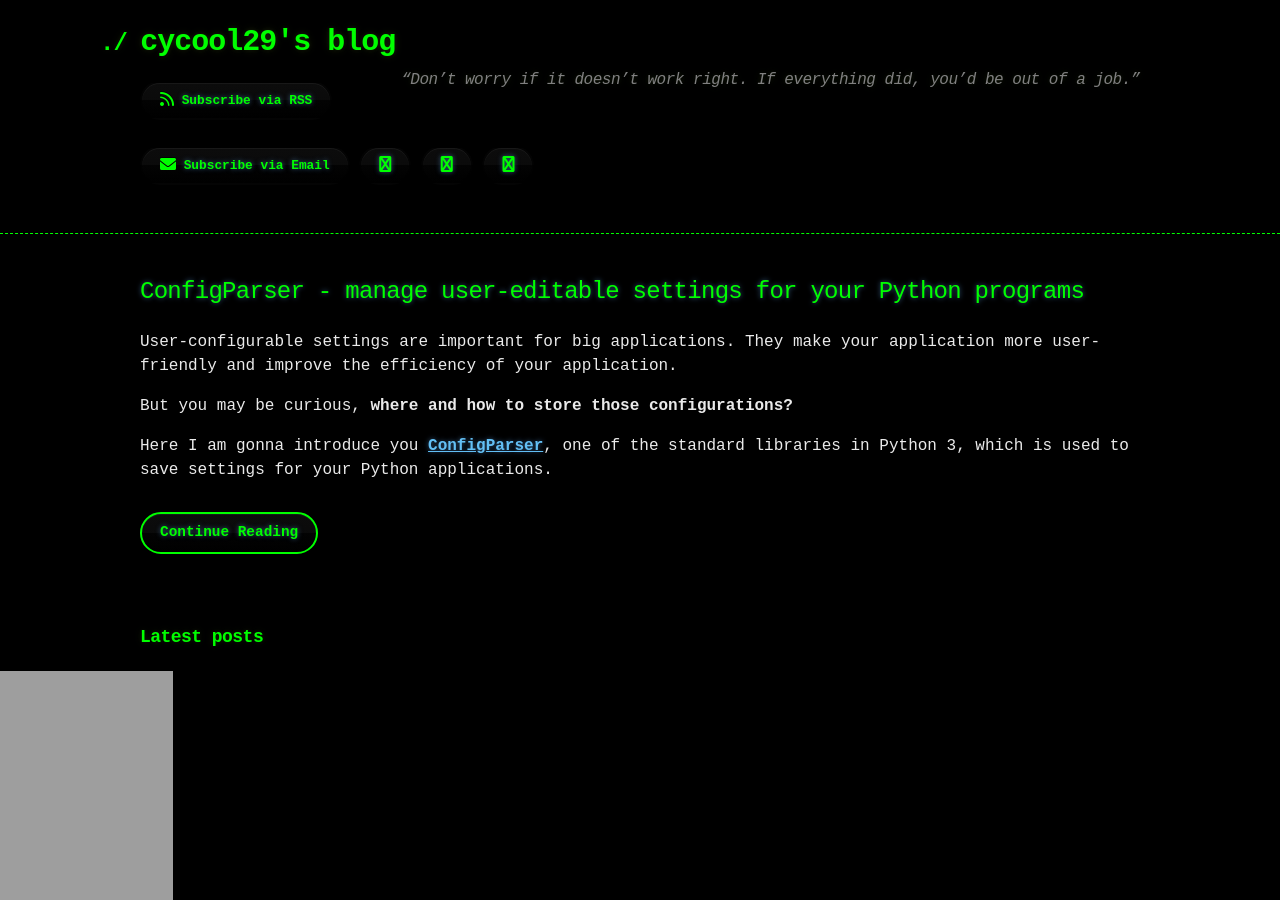
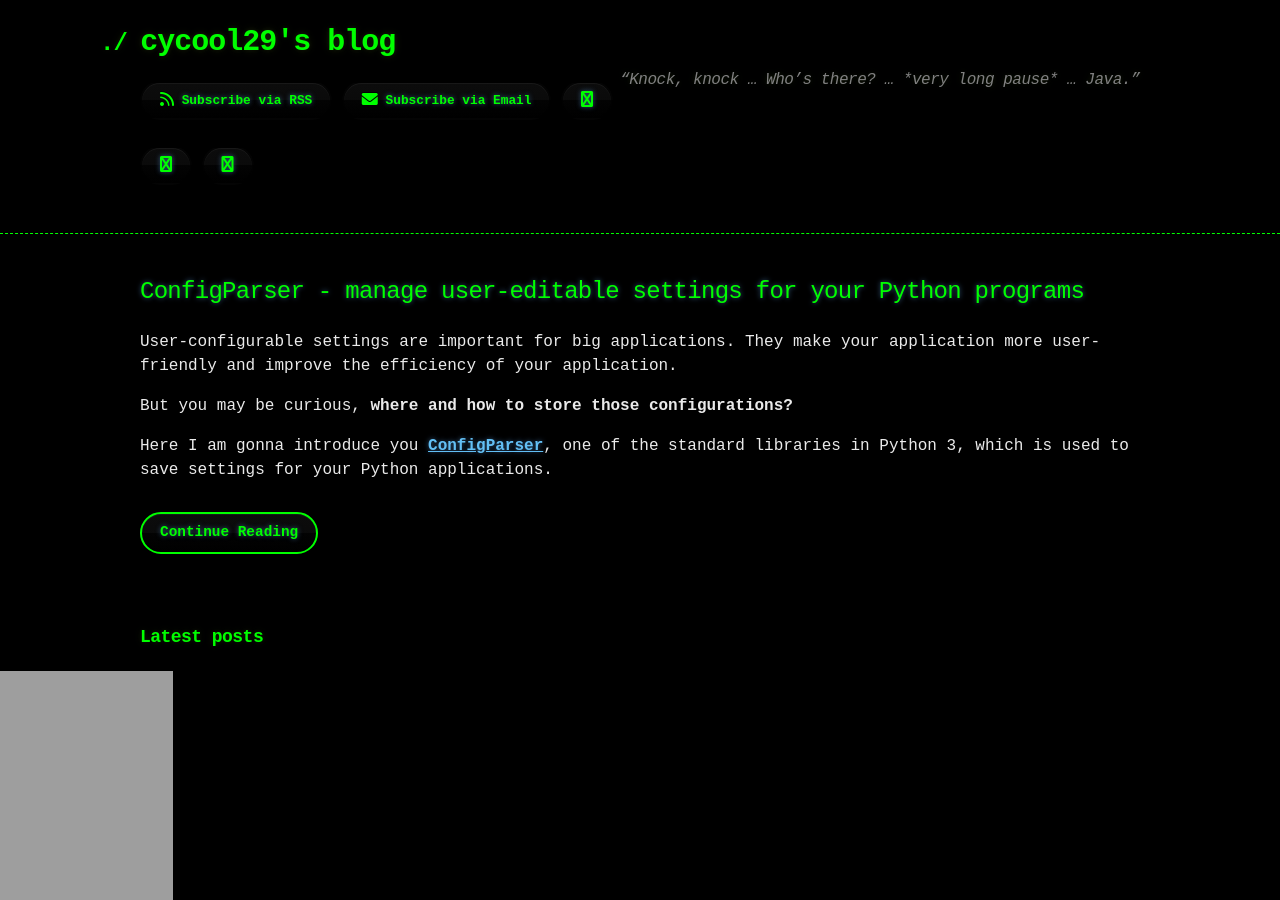
Before and after one commit to cycool29/cycool29.github.io, a Jekyll site: the page built from index.md, in a window 1280 px wide and 900 px high. Built offline with Jekyll 4.4.1, drawn with Linux system fonts in a browser that asks for light colours; a style sheet for code colours, icons or effects is not loaded.

Commit message:
Update quotes

```diff
--- a/_config.yml
+++ b/_config.yml
@@ -1,5 +1,5 @@
 title: cycool29's blog
-description: "“Don’t worry if it doesn’t work right. If everything did, you’d be out of a job.” "
+description: "“Knock, knock … Who’s there? … *very long pause* … Java.”"
 bio: A high school student. Intermediate in Python, Git, Bash. Learning JavaScript. He/Him. "
 author: cycool29
 url: https://cycool29.github.io
```
